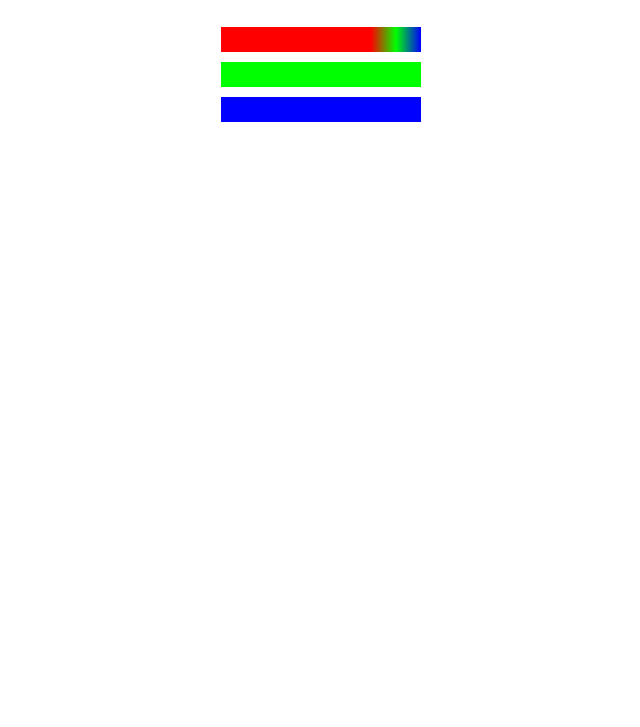
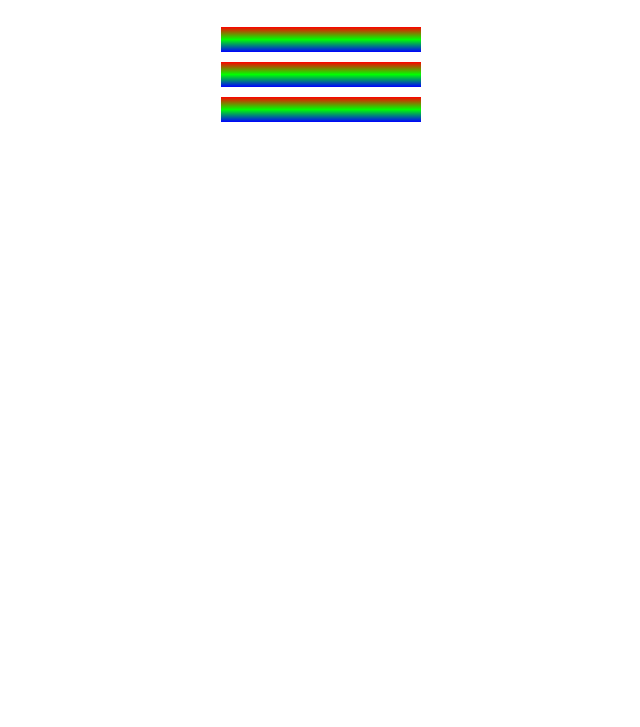
Before and after one commit to DexTheFish/colored-markers, a plain HTML site: page index.html in a window 1280 px wide. Shown: the part 73-800 px from the top of the page, without its empty margins (319-959 px from the left). Drawn offline with Linux system fonts and the light colour scheme.

Commit message:
add linear gradient to .green and .blue

```diff
--- a/styles.css
+++ b/styles.css
@@ -11,11 +11,11 @@ h1 {
   margin: 10px auto;
 }
 .red {
-  background: linear-gradient(90deg, rgb(255,0,0) 75%, rgb(0,255,0), rgb(0,0,255))
+  background: linear-gradient(180deg, rgb(255,0,0) 0%, rgb(0,255,0) 50%, rgb(0,0,255) 100%)
 }
 .green {
-  background-color: #00FF00;
+  background: linear-gradient(#FF0000, #00FF00, #0000FF);
 }
 .blue {
-  background-color: hsl(240, 100%, 50%);
+  background: linear-gradient(hsl(0, 100%, 50%), hsl(120, 100%, 50%), hsl(240, 100%, 50%));
 }
```
